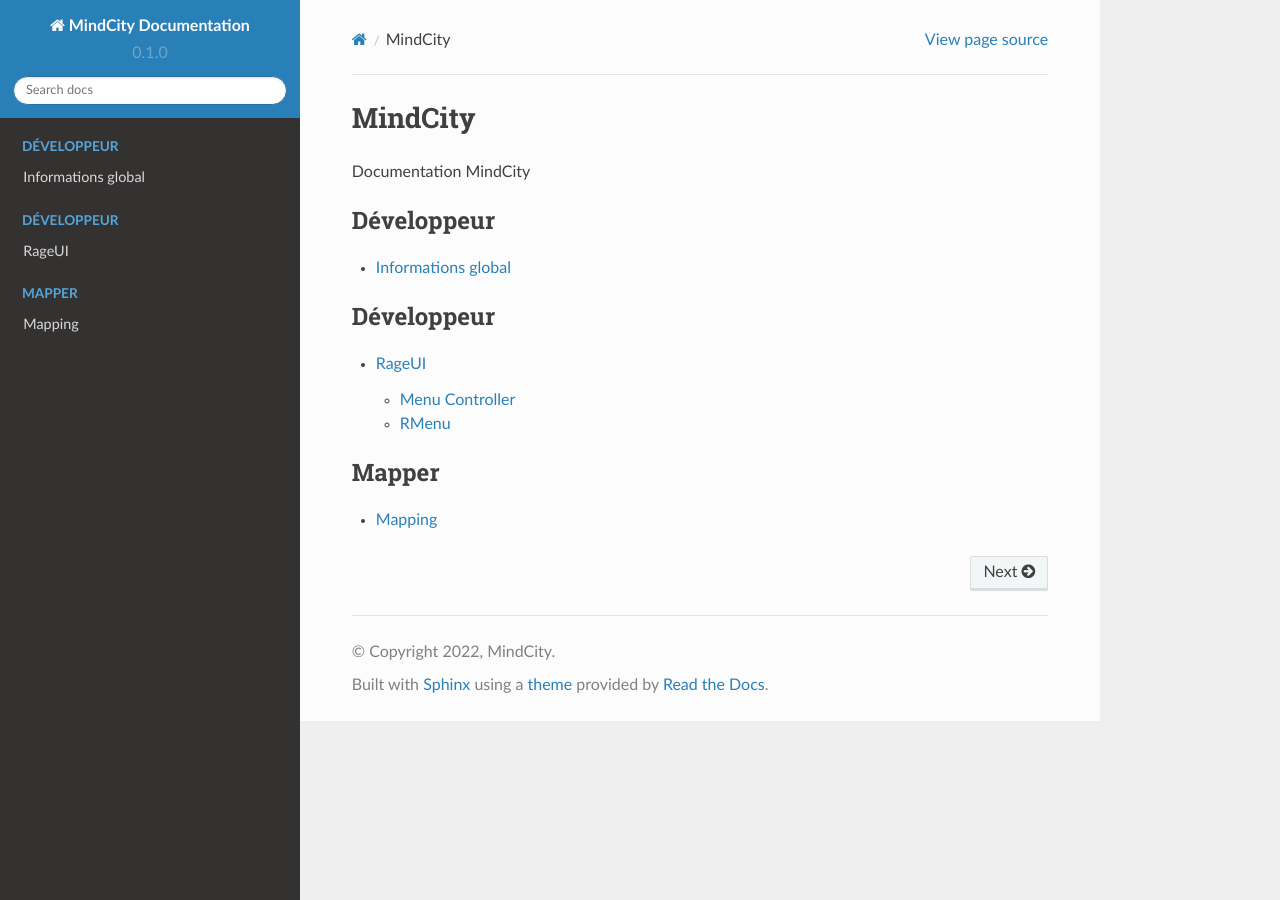
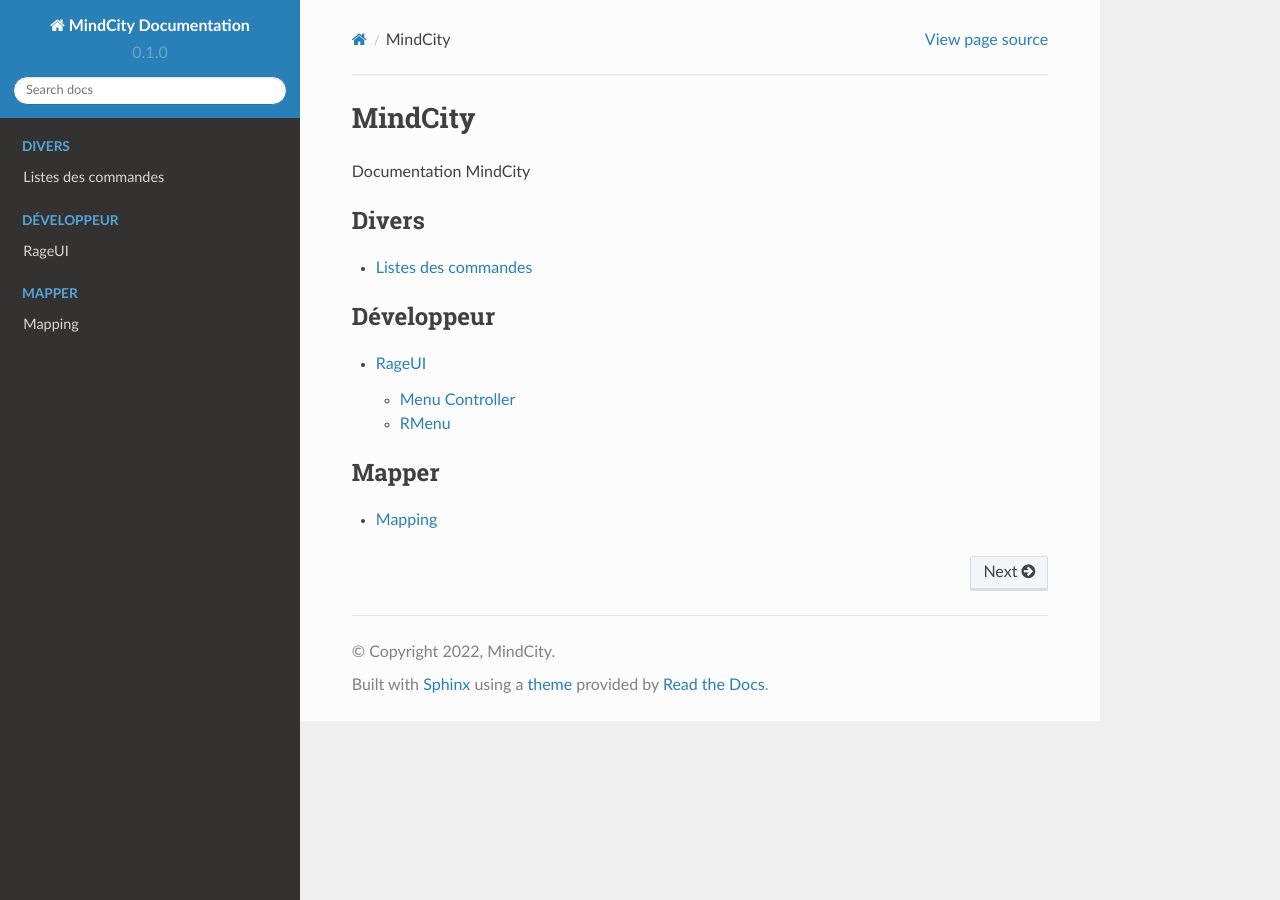
Before and after one commit to JustMordeckai/MindCity-Documentation, a Sphinx documentation site: the page built from docs/source/index.rst, in a window 1280 px wide. Built offline with Sphinx 7.4.7 and the Read the Docs theme 2.0.0, drawn with Linux system fonts in a browser that asks for light colours.

Commit message:
Liste des commandes

```diff
--- a/docs/source/global/global_main.rst
+++ /dev/null
@@ -1,4 +0,0 @@
-Informations global
-===================
-
-Vous retrevourez dans cette catégorie les divers informations nécessaires à votre administration, vos tests, ou bien à un simple passage sur le serveur de dev.
--- a/docs/source/index.rst
+++ b/docs/source/index.rst
@@ -4,11 +4,11 @@
 Documentation MindCity
 
 .. toctree::
-   :caption: Développeur
+   :caption: Divers
    :titlesonly:
    :glob:
 
-   global/global_main
+   global/commands
 
 .. toctree::
    :caption: Développeur
```
Also changed, not shown: docs/source/global/commands.rst (added, +14 -0 lines).
